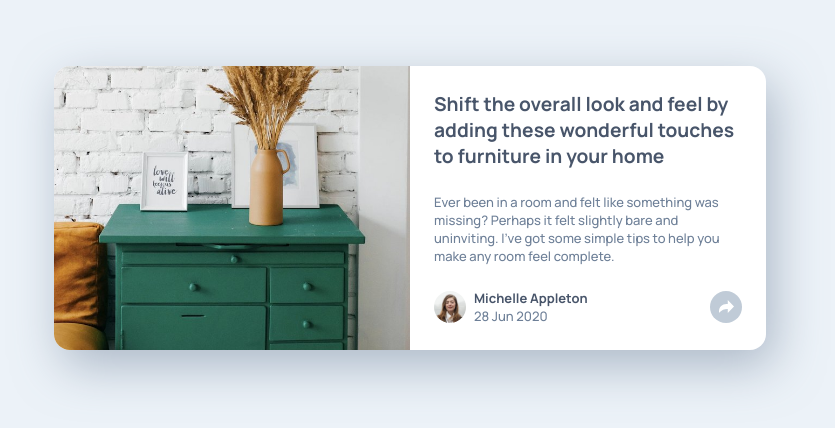
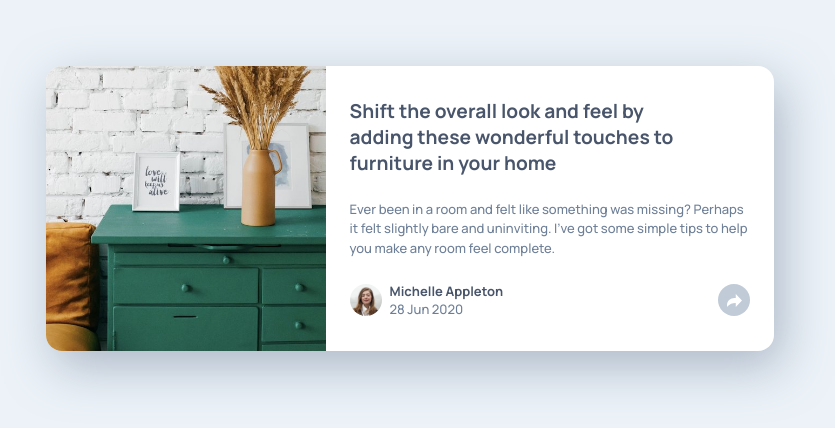
Before and after one commit to coderSeth13/FEM_ARTICLE_PROOF_COMPONENT, a plain HTML site: page index.html in a window 1280 px wide. Shown: the part 192-620 px from the top of the page, without its empty margins (230-1065 px from the left). Drawn offline with Linux system fonts and the light colour scheme.

Commit message:
Complete Styles

```diff
--- a/index.html
+++ b/index.html
@@ -28,9 +28,7 @@
   <body>
     <div class="container">
       <div class="card">
-        <div class="img-wrapper">
-          <img src="images/drawers.jpg" alt="" />
-        </div>
+        <div class="img-container"></div>
 
         <div class="description">
           <h1 class="heading">
@@ -38,7 +36,7 @@
             furniture in your home
           </h1>
 
-          <p class="spacer data-width">
+          <p class="main-text spacer data-width">
             Ever been in a room and felt like something was missing? Perhaps it
             felt slightly bare and uninviting. I’ve got some simple tips to help
             you make any room feel complete.
--- a/style.css
+++ b/style.css
@@ -42,7 +42,7 @@
   --fw-heading: var(--fw-bold);
 
   --fs-body: var(--fs-100);
-  --fs-heading: var(--fs-300);
+  --fs-heading: var(--fs-200);
 }
 
 /* Reset Styles */
@@ -93,17 +93,20 @@ body {
 }
 
 .card {
-  display: grid;
-  place-items: center;
-
   background: var(--clr-bg-card);
   border-radius: var(--size-300);
   box-shadow: 0.5rem 1rem 3rem hsl(var(--clr-accent-hsl-3), 0.5);
   max-width: 20rem;
 }
 
-.img-wrapper img {
-  border-radius: var(--size-300) var(--size-300) 0 0;
+.img-container {
+  border-radius: var(--size-100) var(--size-100) 0 0;
+  background-image: url(images/drawers.jpg);
+  background-repeat: no-repeat;
+  background-size: cover;
+  width: 320px;
+  height: 210px;
+  overflow: hidden;
 }
 
 .description {
@@ -117,6 +120,11 @@ body {
   font-weight: var(--fw-heading);
 }
 
+.main-text {
+  line-height: 1.5;
+  width: 31.5ch;
+}
+
 .avatar {
   max-width: var(--size-500);
   border-radius: 50%;
@@ -128,7 +136,6 @@ body {
 }
 
 .share {
-  position: relative;
   background: hsl(var(--clr-accent-hsl-2), 0.65);
   width: var(--size-500);
   height: var(--size-500);
@@ -137,22 +144,6 @@ body {
 
   display: grid;
   place-items: center;
-}
-
-.share:hover::after {
-  content: "";
-  position: absolute;
-  top: 0;
-  left: -18rem;
-  width: 350px;
-  height: 60px;
-  background: hsl(var(--clr-accent-hsl-4), 1);
-  border-radius: var(--size-100);
-
-  background-image: url(images/icon-facebook.svg),
-    url(images/icon-pinterest.svg), url(images/icon-twitter.svg);
-  background-repeat: no-repeat, no-repeat, no-repeat;
-  background-position: 6rem center, 8rem center, 10rem center;
 }
 
 /* Utilities */
@@ -168,10 +159,6 @@ body {
 .align-center {
   text-align: center;
   margin-inline: auto;
-}
-
-.data-width {
-  width: fit-content;
 }
 
 .spacer {
@@ -201,27 +188,31 @@ body {
 
 @media (min-width: 800px) {
   .card {
-    display: grid;
-    grid-template-columns: repeat(2, 1fr);
-    max-width: 44.5rem;
+    display: flex;
+    place-items: center;
+
+    background: var(--clr-bg-card);
+    border-radius: var(--size-300);
+    box-shadow: 0.5rem 1rem 3rem hsl(var(--clr-accent-hsl-3), 0.5);
+    max-width: 45.5rem;
   }
 
-  .img-wrapper img {
+  .img-container {
     border-radius: var(--size-300) 0 0 var(--size-300);
+    background-image: url(images/drawers.jpg);
+    background-repeat: no-repeat;
+    background-size: cover;
+    width: 700px;
+    height: 285px;
   }
 
-  .share:hover::after {
-    content: "";
-    position: absolute;
-    top: -4rem;
-    width: 200px;
-    height: 50px;
-    background: hsl(var(--clr-accent-hsl-4), 1);
-    border-radius: var(--size-100);
+  .heading {
+    --fs-heading: var(--fs-300);
+    font-size: var(--fs-heading);
+    width: 28ch;
+  }
 
-    background-image: url(images/icon-facebook.svg),
-      url(images/icon-pinterest.svg), url(images/icon-twitter.svg);
-    background-repeat: no-repeat, no-repeat, no-repeat;
-    background-position: 6rem center, 8rem center, 10rem center;
+  .main-text {
+    width: fit-content;
   }
 }
```
